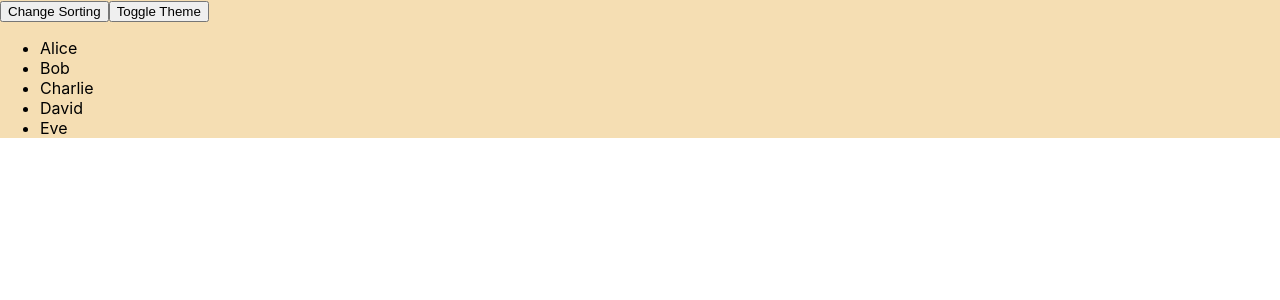
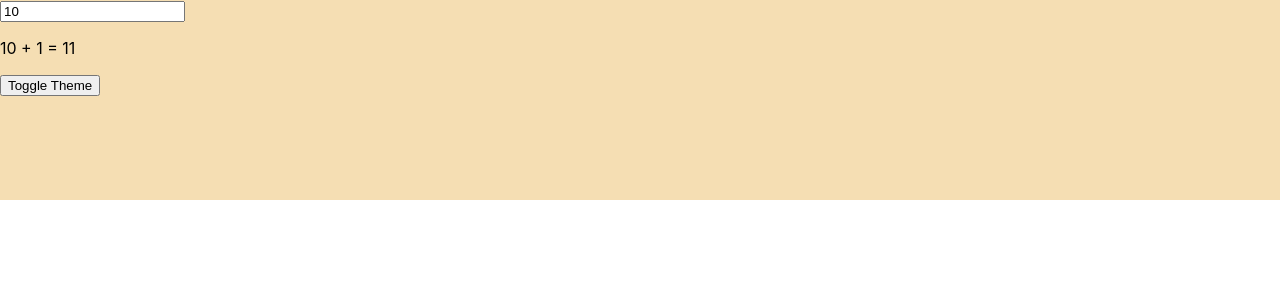
Before and after one commit to brebecaS/more_hooks_exemples, a React (Create React App) app: page / in a window 1280 px wide. Shown: the top 300 px of the page. Built offline with nearby package versions, Linux system fonts and the light colour scheme.

Commit message:
useMemo ex 2

```diff
--- a/src/App.js
+++ b/src/App.js
@@ -2,12 +2,12 @@ import ComponentaParinte from "./exemple/useContextExemple/ComponentaParinte";
 import RefComponent1 from "./exemple/useRefExemple/RefComponent1";
 import RefComponent0 from "./exemple/useRefExemple/RefComponent0";
 import RefComponent2 from "./exemple/useRefExemple/RefComponent2";
-import Example1 from "./exemple/useMemoExample/Example1";
+import Example2 from "./exemple/useMemoExample/Example2";
 // import EvenimenintCaritabil from "./hoc/EvenimentCaritabil";
 import EvenimentCaritabil from "./custom-hook/EvenimentCaritabil";
 
 function App() {
-  return <Example1 />;
+  return <Example2 />;
 }
 
 export default App;
--- /dev/null
+++ b/src/exemple/useMemoExample/Example2.js
@@ -0,0 +1,43 @@
+import { useState, useMemo } from "react";
+const Example2 = () => {
+  const [isDarkTheme, setIsDarkTheme] = useState(false);
+  const [inputNumber, setInputNumber] = useState(10);
+
+  const bigFunctionValue = useMemo(() => {
+    console.log("big function called");
+    return bigFunction(inputNumber);
+  }, [inputNumber]);
+
+  return (
+    <div
+      style={{
+        backgroundColor: isDarkTheme === true ? "black" : "wheat",
+        color: isDarkTheme === true ? "wheat" : "black",
+        height: 200,
+      }}
+    >
+      <input
+        type="number"
+        value={inputNumber}
+        onChange={(e) => {
+          setInputNumber(Number(e.target.value));
+        }}
+      ></input>
+      <p>
+        {inputNumber} + 1 = {bigFunctionValue}
+      </p>
+
+      <button onClick={() => setIsDarkTheme(!isDarkTheme)}>Toggle Theme</button>
+    </div>
+  );
+};
+
+function bigFunction(number) {
+  let i = 0;
+  while (i < 1000000000) {
+    i++;
+  }
+  return number + 1;
+}
+
+export default Example2;
```
